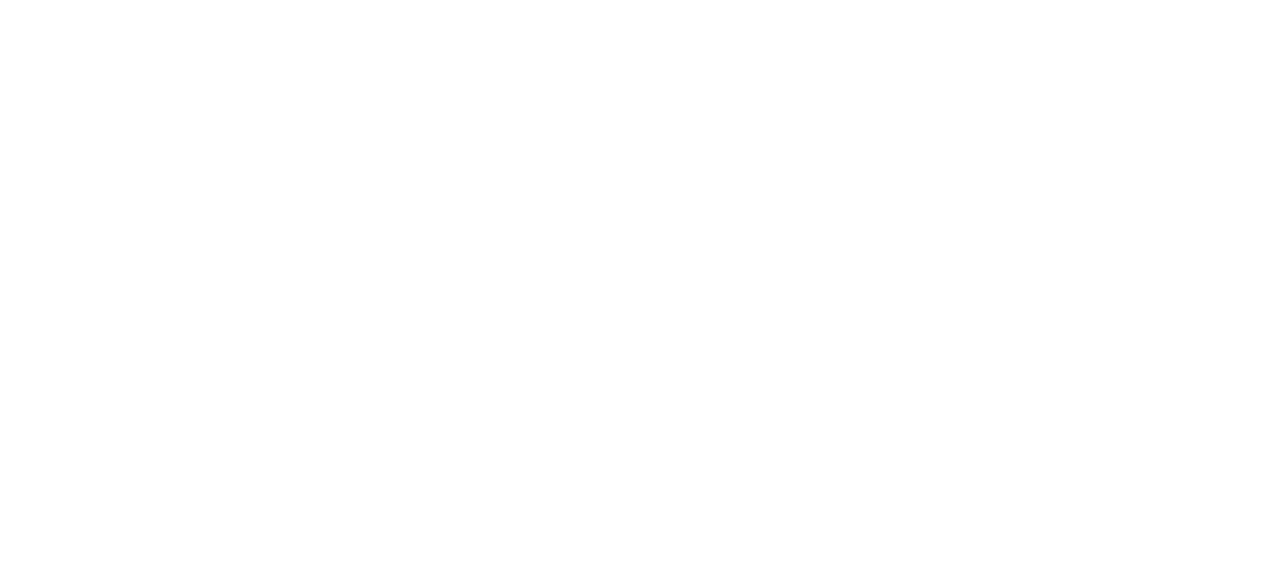
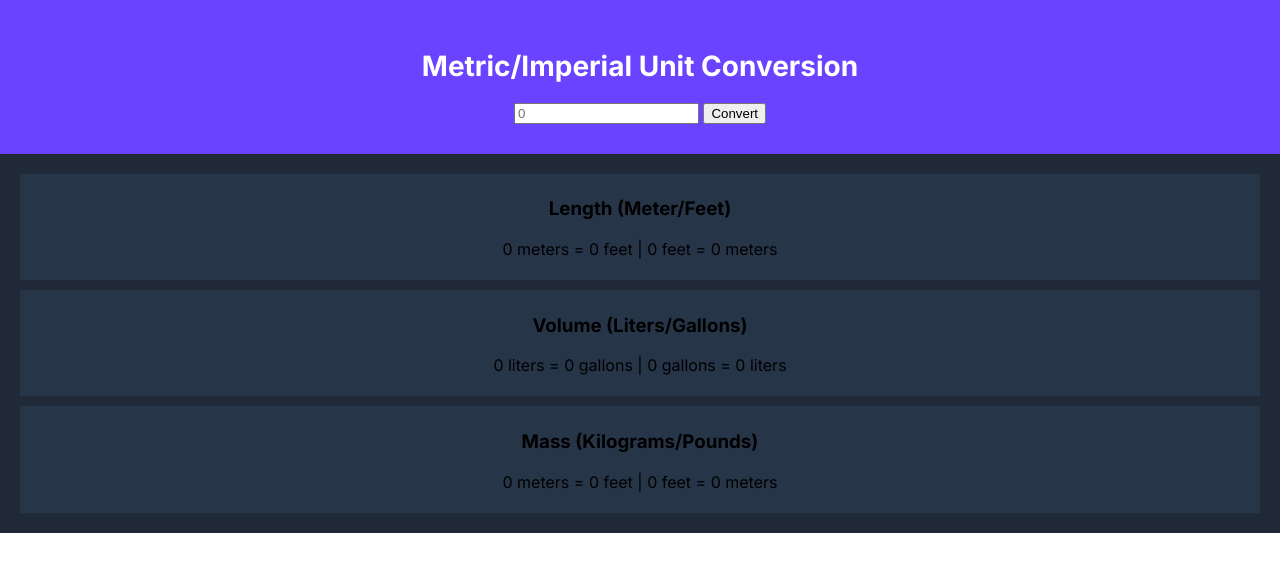
Before and after one commit to fab44-cloud/unit-converter, a plain HTML site: page index.html in a window 1280 px wide. Drawn offline with Linux system fonts and the light colour scheme.

Commit message:
Set basic layout and styles for the page

```diff
--- a/index.html
+++ b/index.html
@@ -1,8 +1,37 @@
 <html>
   <head>
+    <link rel="preconnect" href="https://fonts.googleapis.com" />
+    <link rel="preconnect" href="https://fonts.gstatic.com" crossorigin />
+    <link
+      href="https://fonts.googleapis.com/css2?family=Inter:ital,opsz,wght@0,14..32,100..900;1,14..32,100..900&display=swap"
+      rel="stylesheet"
+    />
     <link rel="stylesheet" href="styles.css" />
   </head>
   <body>
+    <div class="hero">
+      <h1 class="hero-heading">Metric/Imperial Unit Conversion</h1>
+      <input type="text" placeholder="0" />
+      <button>Convert</button>
+    </div>
+
+    <div class="main">
+      <div class="section">
+        <h3>Length (Meter/Feet)</h3>
+        <p>0 meters = 0 feet | 0 feet = 0 meters</p>
+      </div>
+
+      <div class="section">
+        <h3>Volume (Liters/Gallons)</h3>
+        <p>0 liters = 0 gallons | 0 gallons = 0 liters</p>
+      </div>
+
+      <div class="section">
+        <h3>Mass (Kilograms/Pounds)</h3>
+        <p>0 meters = 0 feet | 0 feet = 0 meters</p>
+      </div>
+    </div>
+
     <script src="script.js"></script>
   </body>
 </html>
--- a/styles.css
+++ b/styles.css
@@ -1,3 +1,26 @@
 body {
     margin: 0;
+    font-family: "Inter", sans-serif;
+    text-align: center;
 }
+
+.hero {
+    background: #6943FF;
+    padding: 30px;
+}
+
+.hero-heading {
+    color: #FFFFFF;
+    font-size: 28px;
+}
+
+.main {
+    background: #1F2937;
+    padding: 10px;
+}
+
+.section {
+    background: #273549;
+    padding: 5px;
+    margin: 10px;
+}
```
